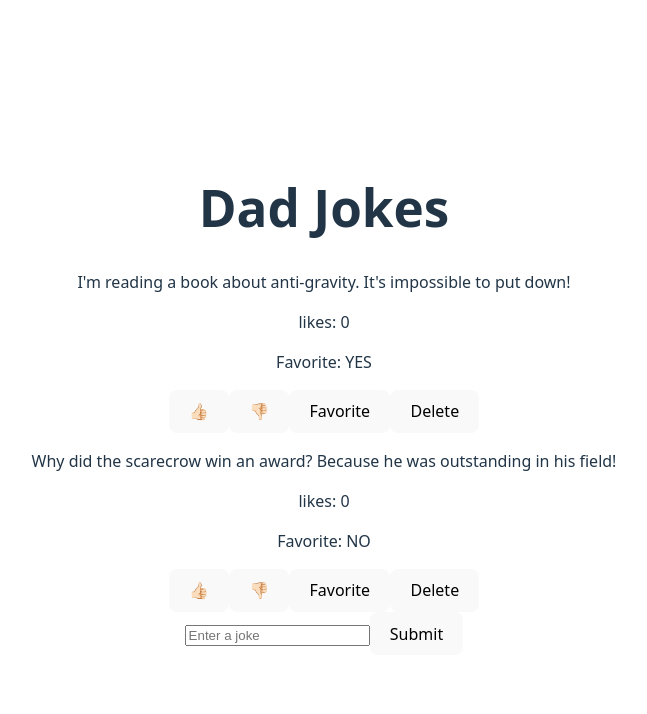
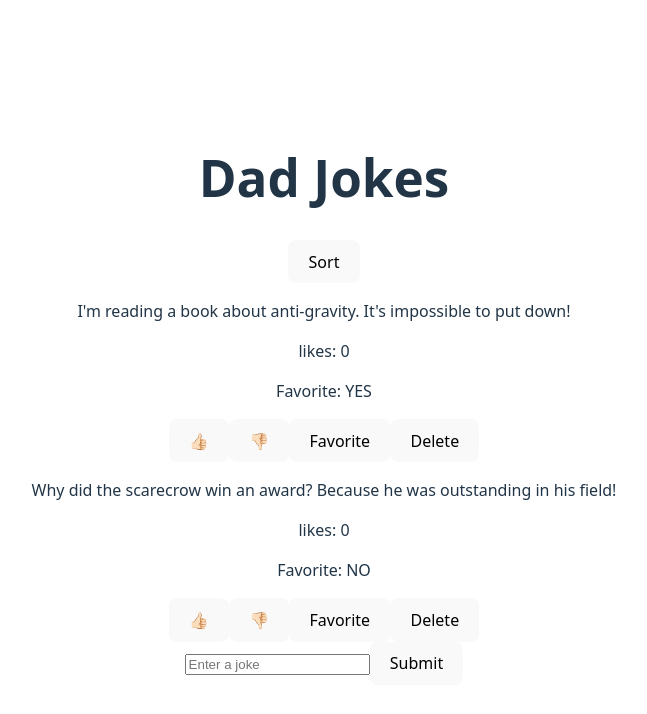
Before and after one commit to manikantareddy268/Sam-react, a React (Vite) app: page / in a window 1280 px wide. Shown: the top 714 px of the page, without its empty margins (316-963 px from the left). Built offline with nearby package versions, Linux system fonts and the light colour scheme.

Commit message:
Sort the array of objects

```diff
--- a/src/App.jsx
+++ b/src/App.jsx
@@ -90,9 +90,15 @@ function App() {
     }))
   }
 
+  const handleSort = () => {
+    setJokes([...jokes].sort((a, b) => b.likes - a.likes))
+  }
+
   return (
       <div className="App">
         <h1>Dad Jokes</h1>
+
+        <button onClick={handleSort}>Sort</button>
 
         {/* {jokes.map(joke => (
           <Joke key={joke.id} joke={joke.joke} rating={joke.rating} />
```
